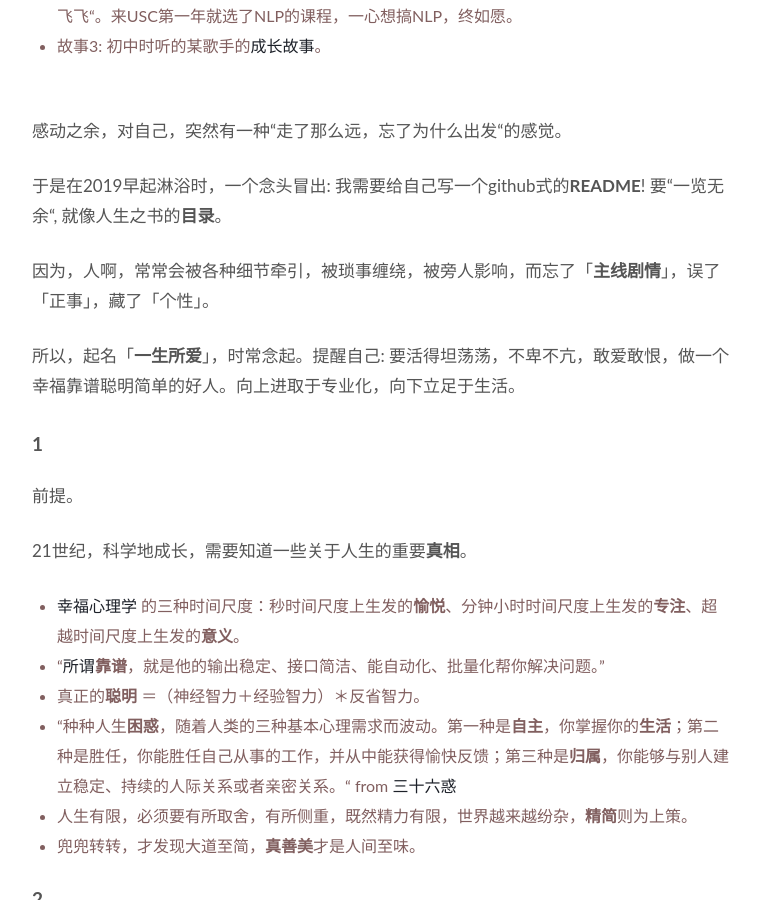
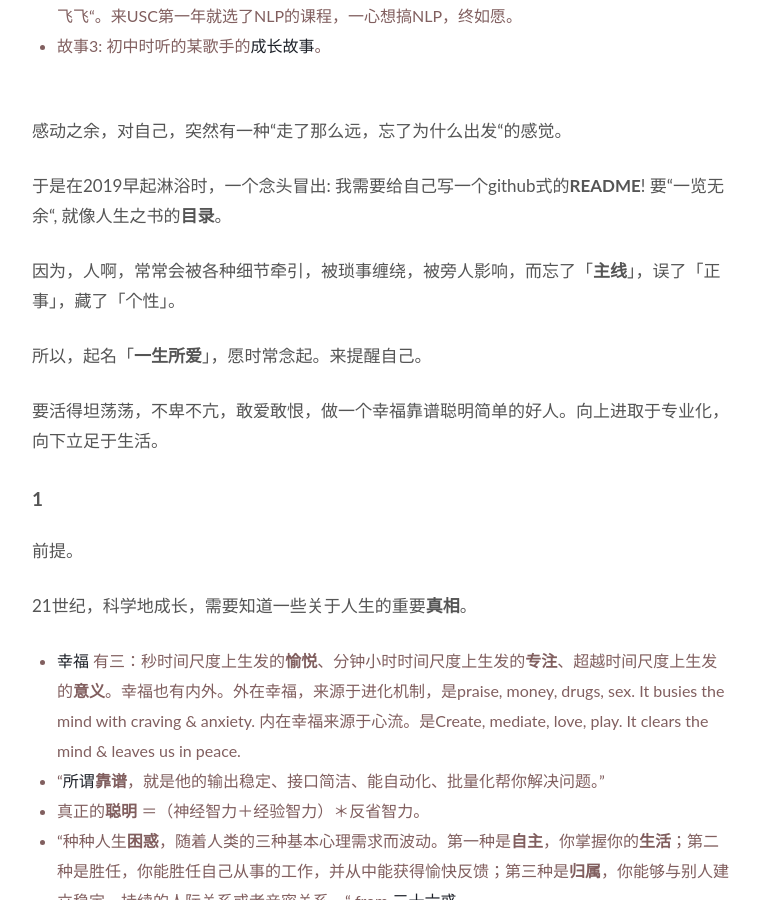
Before and after one commit to WillWang-X/willwang-x.github.io, a Jekyll site: the page built from _posts/2019-01-01-life-README.md, in a window 1280 px wide and 900 px high, scrolled down 854 px. Shown: the whole window, without its empty margins (258-1018 px from the left). Built offline with Jekyll 4.4.1, drawn with Linux system fonts in a browser that asks for light colours; some of the changed text lies outside the part shown.

Commit message:
Updated life READEME: happiness

```diff
--- a/_posts/2019-01-01-life-README.md
+++ b/_posts/2019-01-01-life-README.md
@@ -31,9 +31,11 @@ published: true
 
 于是在2019早起淋浴时，一个念头冒出: 我需要给自己写一个github式的**README**! 要“一览无余“, 就像人生之书的**目录**。
 
-因为，人啊，常常会被各种细节牵引，被琐事缠绕，被旁人影响，而忘了「**主线剧情**」，误了「正事」，藏了「个性」。
+因为，人啊，常常会被各种细节牵引，被琐事缠绕，被旁人影响，而忘了「**主线**」，误了「正事」，藏了「个性」。
 
-所以，起名「**一生所爱**」，时常念起。提醒自己:  要活得坦荡荡，不卑不亢，敢爱敢恨，做一个幸福靠谱聪明简单的好人。向上进取于专业化，向下立足于生活。
+所以，起名「**一生所爱**」，愿时常念起。来提醒自己。
+
+要活得坦荡荡，不卑不亢，敢爱敢恨，做一个幸福靠谱聪明简单的好人。向上进取于专业化，向下立足于生活。
 
 ## 1
 
@@ -41,7 +43,7 @@ published: true
 
 21世纪，科学地成长，需要知道一些关于人生的重要**真相**。
 
-- [幸福心理学](https://book.douban.com/subject/27663156/) 的三种时间尺度：秒时间尺度上生发的**愉悦**、分钟小时时间尺度上生发的**专注**、超越时间尺度上生发的**意义**。
+- [幸福](https://book.douban.com/subject/27663156/) 有三：秒时间尺度上生发的**愉悦**、分钟小时时间尺度上生发的**专注**、超越时间尺度上生发的**意义**。幸福也有内外。外在幸福，来源于进化机制，是praise, money, drugs, sex. It busies the mind with craving & anxiety. 内在幸福来源于心流。是Create, mediate, love, play. It clears the mind & leaves us in peace.
 - "[所谓](https://www.yangzhiping.com/psy/HumanityAndViolence.html)**靠谱**，就是他的输出稳定、接口简洁、能自动化、批量化帮你解决问题。"
 - 真正的**聪明** ＝（神经智力＋经验智力）＊反省智力。
 - “种种人生**困惑**，随着人类的三种基本心理需求而波动。第一种是**自主**，你掌握你的**生活**；第二种是胜任，你能胜任自己从事的工作，并从中能获得愉快反馈；第三种是**归属**，你能够与别人建立稳定、持续的人际关系或者亲密关系。“ from [三十六惑](https://www.yangzhiping.com/psy/36Birthday.html)
@@ -111,5 +113,9 @@ published: true
 
 ## Log
 
+* 2019.01.06: 修改部分语句，和扩展幸福的含义。
+
+
+---
 * [ ] 需要将README简化，并且合并同类项。
 * [ ] 添加各项清单的连接。
```
